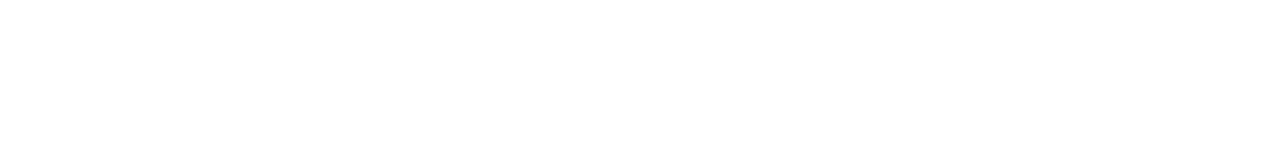
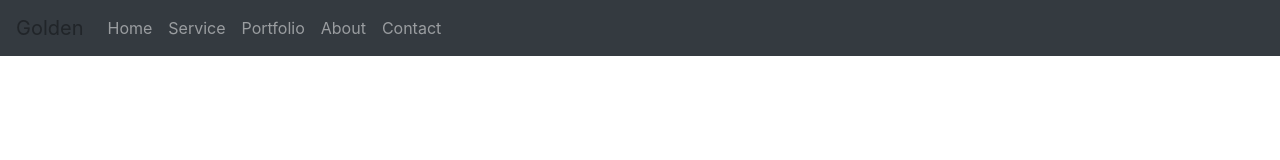
Before and after one commit to bart19870807/task-runer-pro, a website: page index.html in a window 1280 px wide. Drawn offline with nearby package versions, Linux system fonts and the light colour scheme.

Commit message:
Add navBar

```diff
--- a/index.html
+++ b/index.html
@@ -7,8 +7,26 @@
     <title>Task runner -project</title>
     <link rel="stylesheet" href="https://maxcdn.bootstrapcdn.com/bootstrap/4.0.0/css/bootstrap.min.css" integrity="sha384-Gn5384xqQ1aoWXA+058RXPxPg6fy4IWvTNh0E263XmFcJlSAwiGgFAW/dAiS6JXm" crossorigin="anonymous">
     <link rel="stylesheet" href="./css/style.css">
+    <link rel="stylesheet" href="https://use.fontawesome.com/releases/v5.5.0/css/all.css">
+    <link rel="preconnect" href="https://fonts.gstatic.com">
 </head>
 <body>
+    <nav class="navbar navbar-expand-md fixed-top navbar-dark bg-dark">
+        <a class="navbar-brand logo">Golden</a>
+        <button class="navbar-toggler" type="button" data-toggle="collapse" data-target="#mobile-menu" aria-controls="mobile-menu" aria-expanded="false" aria-label="Toggle navigation">
+        <span class="navbar-toggler-icon"></span>
+        </button>
+        <div class="collapse navbar-collapse" id="mobile-menu">
+            <ul class="navbar-nav">
+                <li><a class="nav-link selector" href="#">Home</a></li>
+                <li><a class="nav-link selector" href="#">Service</a></li>
+                <li><a class="nav-link selector" href="#">Portfolio</a></li>
+                <li><a class="nav-link selector" href="#">About</a></li>
+                <li><a class="nav-link selector" href="#">Contact</a></li>
+            </ul>
+
+        </div>
+    </nav>
 
 
 </body>
```
